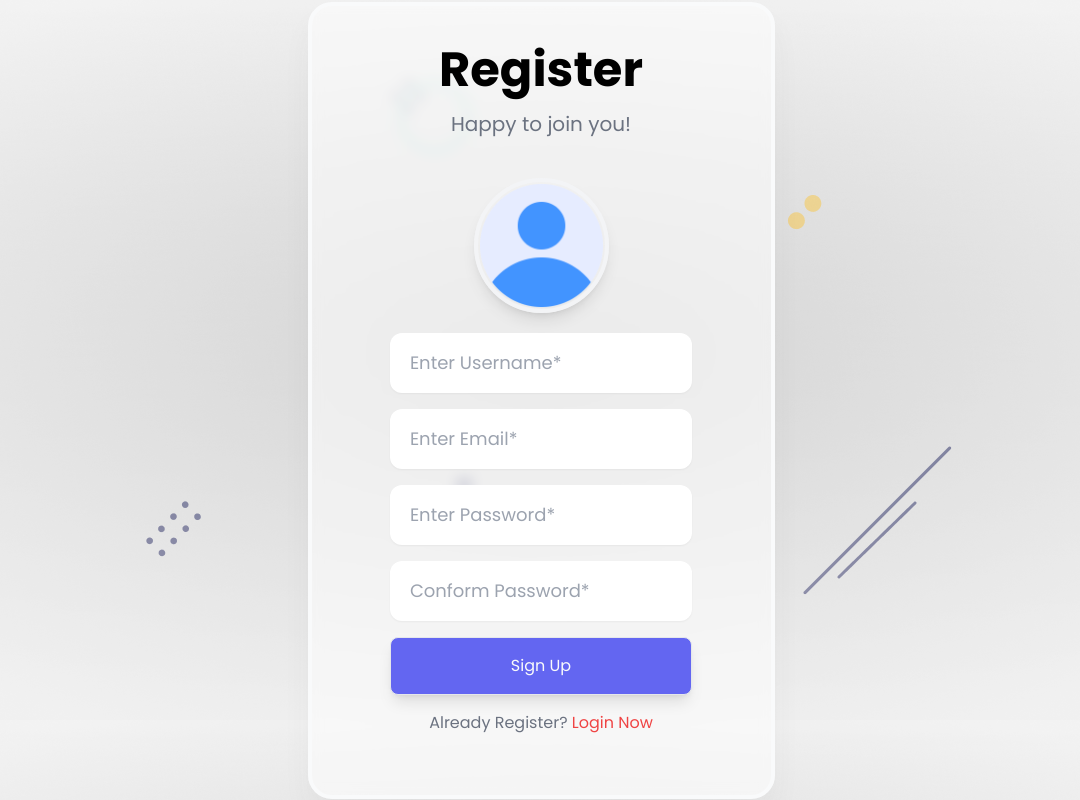
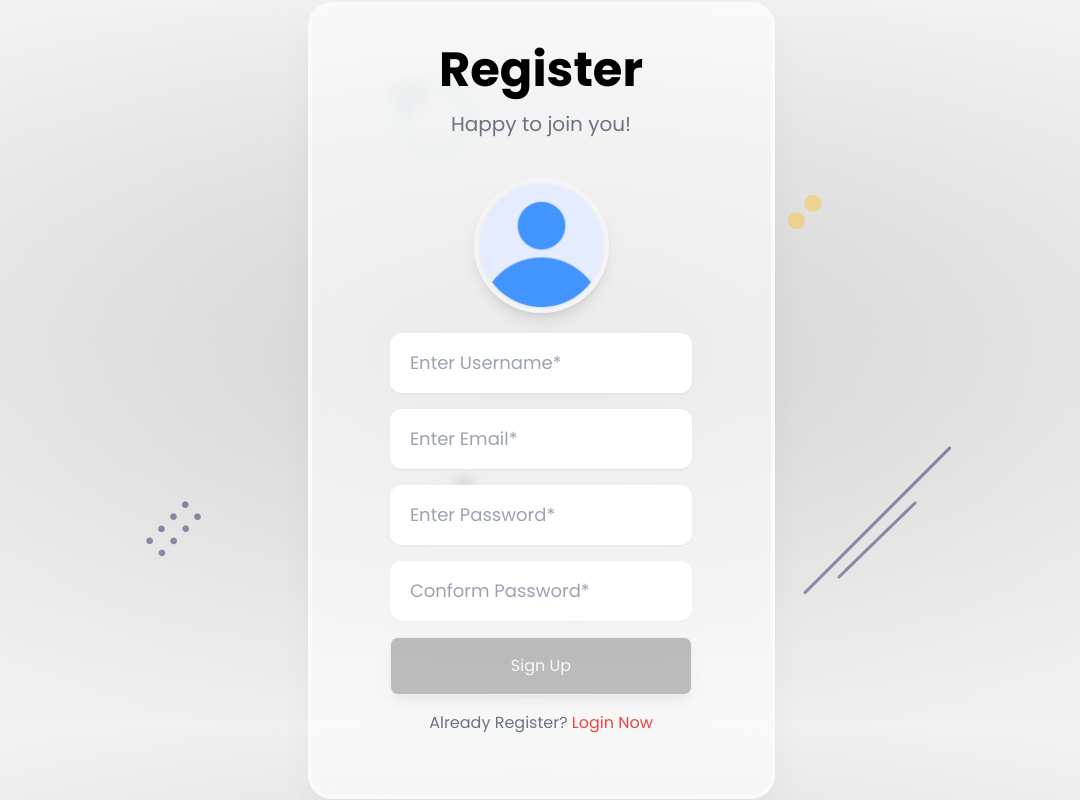
Before and after one commit to MrJemmy/auth-app, a React (Vite) app in the folder client/: page /register in a window 1280 px wide. Shown: the whole page, without its empty margins (99-1179 px from the left). Built offline with nearby package versions, Linux system fonts and the light colour scheme.

Commit message:
disable button wroks fine

```diff
--- a/client/src/components/Register/Register.jsx
+++ b/client/src/components/Register/Register.jsx
@@ -14,6 +14,8 @@ function Register() {
 
     const usernameRef = useRef();
     const errRef = useRef();
+
+    const [isButtonDisabled, setIsButtonDisabled] = useState(true);
 
     const [username, setUsername] = useState("");
     const [validUsername, setValidUsername] = useState(false);
@@ -41,26 +43,25 @@ function Register() {
     }, [])
 
     useEffect(() => {
+        setIsButtonDisabled(validUsername && validEmail && validPassword && validMatch ? false : true)
+    })
+
+    useEffect(() => {
         const result = USER_REGEX.test(username)
-        console.log(result)
-        console.log(username)
         setValidUsername(result)
     }, [username])
 
     useEffect(() => {
         const result = EMAIL_REGEX.test(email)
-        console.log(result)
-        console.log(email)
         setValidEmail(result)
     }, [email])
 
     useEffect(() => {
         const result = PWD_REGEX.test(password)
-        console.log(result)
-        console.log(password)
         setValidPassword(result)
         const matchResult = (password === matchPassword && password!="")? true : false
         setValidMatch(matchResult)
+
     }, [password, matchPassword])
 
 
@@ -76,6 +77,7 @@ function Register() {
     const handleSubmit = (e) => {
         e.preventDefault();
     }
+
 
     return (
         <>
@@ -193,7 +195,8 @@ function Register() {
                                         Must match the first password input field.
                                     </p>
                                 </div>
-                                <input className={style.btn} disabled={!validUsername || !validEmail || !validPassword || !validMatch ? true : false} type="submit" value="Sign Up" />
+                                {/*  disabled={isButtonDisabled}  */}
+                                <input className={`${style.btn} ${isButtonDisabled ? style.btnDisabled : {}}`} type="submit" value="Sign Up" />
                             </div>
 
 
--- a/client/src/styles/form.module.css
+++ b/client/src/styles/form.module.css
@@ -65,3 +65,9 @@ input[type="file"]{
     position: absolute;
     left: -9999px;
 }
+
+.btnDisabled{
+    background-color: gray;
+    cursor: not-allowed;
+    opacity: 0.5;
+}
```
